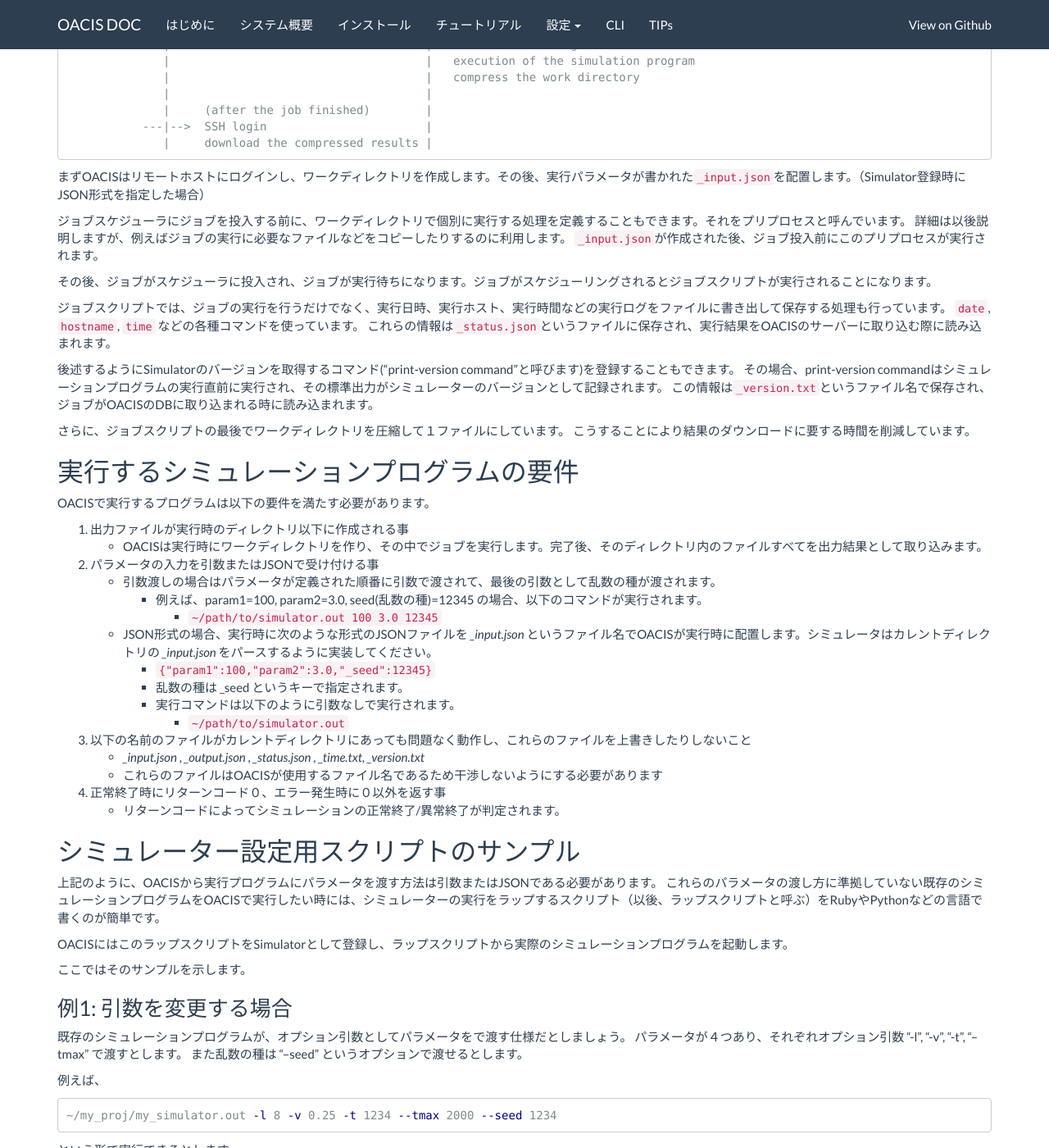
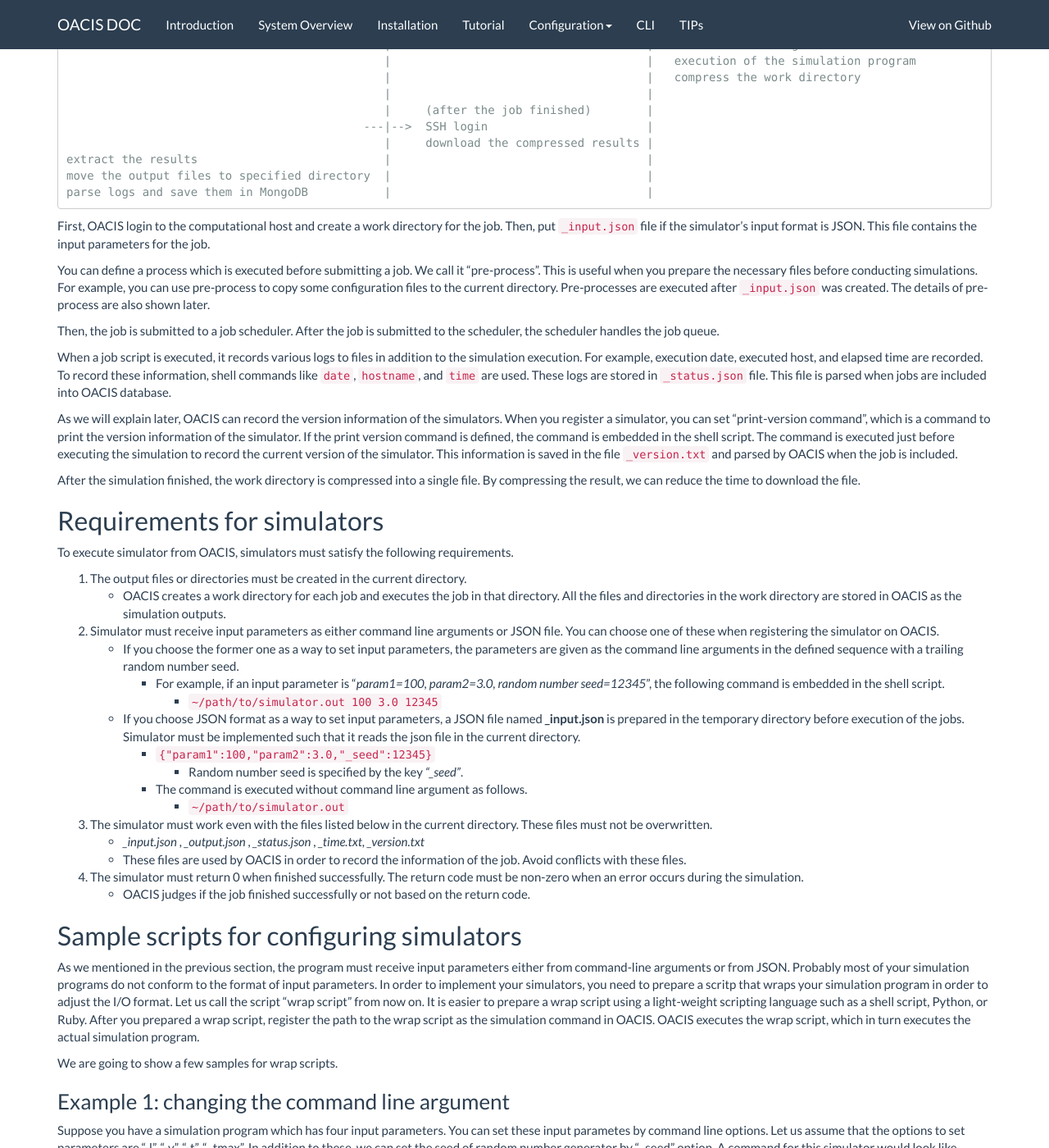
Before and after one commit to crest-cassia/oacis, a Jekyll site: the page built from en/configuring_simulator.md, in a window 1280 px wide and 1400 px high, scrolled down 948 px. Shown: the whole window at 82% size. Built offline with Jekyll 4.4.1, drawn with Linux system fonts in a browser that asks for light colours; nearby versions of some CDN libraries; some of the changed text lies outside the part shown.

Commit message:
writing english doc (WIP)

````diff
--- a/en/configuring_simulator.md
+++ b/en/configuring_simulator.md
@@ -1,122 +1,116 @@
 ---
 layout: default
-title: "シミュレーターの設定"
-lang: ja
+title: "Configuring Simulator"
+lang: en
 next_page: configuring_analyzer
 ---
 
 # {{ page.title }}
 
-ここではシミュレーターをOACISに登録する方法について解説します。
+In this page, we are going to demonstrate how to setup a simulator on OACIS.
 
-OACISから既存のシミュレーターを実行できるようにするには、OACISの実行方式にあうようにシミュレーターを設定する必要があります。
-例えば、OACISはパラメータを引数またはJSONでシミュレーターに渡しますが、既存のシミュレーターをその形式に合わせるために小さなスクリプトを用意する必要があります。
-ここではその設定方法について解説していきます。
+In order to execute an existing simulator from OACIS, the simulator must be prepared to conform to the requirements by OACIS.
+For example, OACIS gives input parameters to simulators by command-line arguments or JSON. Your must prepare a small script in order to adjust the interface of input parameters.
+In this page, how to prepare a simulator as well as a few samples are demonstrated.
 
 * TOC
 {:toc}
 
 ---
 
-## ジョブ実行の動作
+## Job Execution Sequence
 
-まず、OACISに登録されたSimulatorがどのようにジョブが実行されるかについてより詳細に説明します。
+First, the job execution sequence are explained in detail.
 
-OACISにSimulatorを登録する際には、実行プログラムそのものではなくコマンドの文字列を登録します。こうすることにより、OACISは任意の言語で書かれたプログラムを実行できるようにしていますが、実行プログラムは各ホストで事前にビルドしておく必要があります。
-OACISはジョブ実行時にコマンドが埋め込まれたシェルスクリプト（以降、ジョブスクリプトと呼ぶことにします）を作成し、そのジョブスクリプトをリモートホストのジョブスケジューラ（例えばTorque）にSSH経由で投入します。
-ジョブを投入する際には、各ジョブごとに一時ディレクトリ（以後、ワークディレクトリと呼びます）を作成します。
-ワークディレクトリはHost登録時に"work base dir"という項目で指定したパス以下に作成されます。
-ジョブスクリプトの中では、そのワークディレクトリに`cd`してからコマンドを実行するようになっています。
+When you register a simulator on OACIS, you save the command line string, not the execution program itself. By this specification, OACIS can run various programs written in any programming language. It also means that the simulation program must be compiled on computational hosts before submitting a job.
+OACIS generates a shell script including the command line to execute the program. We call this script "job script". For each run, one job script is created. Job scripts created by OACIS are submitted to the job schedulers (such as Torque) on computational hosts via SSH.
+Just before submitting job scripts, a temporary directory is created for each job. We call it "work directory". Jobs are executed in their work directories. Work directories are created under the "work base dir" directory which was specified when registering a computational host.
 
-
-時系列順により詳細にジョブ実行の流れを見ていきましょう。実行の流れは以下のようになっています。
+Here is the summary of the job sequence.
 
 ```text
 
-OACIS-server  |     remote host (login node)        |   computation node
---------------|-------------------------------------|---------------------------------------
-           ---|-->  SSH login                       |
-              |     create a work directory         |
-              |     prepare _input.json             |
-              |     create a job script             |
-              |     execute preprocess              |
-              |     submit job script               |
-              |                                     |   (when job script start)
-              |                                     |   execute print-version command
-              |                                     |   save execution logs to a file
-              |                                     |   execution of the simulation program
-              |                                     |   compress the work directory
-              |                                     |
-              |     (after the job finished)        |
-           ---|-->  SSH login                       |
-              |     download the compressed results |
+OACIS-server                                  |     computational host              |   computation node
+----------------------------------------------|-------------------------------------|---------------------------------------
+                                           ---|-->  SSH login                       |
+                                              |     create a work directory         |
+                                              |     prepare _input.json             |
+                                              |     create a job script             |
+                                              |     execute preprocess              |
+                                              |     submit job script               |
+                                              |                                     |   (when job script start)
+                                              |                                     |   execute print-version command
+                                              |                                     |   save execution logs to a file
+                                              |                                     |   execution of the simulation program
+                                              |                                     |   compress the work directory
+                                              |                                     |
+                                              |     (after the job finished)        |
+                                           ---|-->  SSH login                       |
+                                              |     download the compressed results |
+extract the results                           |                                     |
+move the output files to specified directory  |                                     |
+parse logs and save them in MongoDB           |                                     |
 ```
 
-まずOACISはリモートホストにログインし、ワークディレクトリを作成します。その後、実行パラメータが書かれた`_input.json`を配置します。（Simulator登録時にJSON形式を指定した場合）
+First, OACIS login to the computational host and create a work directory for the job.
+Then, put `_input.json` file if the simulator's input format is JSON. This file contains the input parameters for the job.
 
-ジョブスケジューラにジョブを投入する前に、ワークディレクトリで個別に実行する処理を定義することもできます。それをプリプロセスと呼んでいます。
-詳細は以後説明しますが、例えばジョブの実行に必要なファイルなどをコピーしたりするのに利用します。
-`_input.json`が作成された後、ジョブ投入前にこのプリプロセスが実行されます。
+You can define a process which is executed before submitting a job. We call it "pre-process".
+This is useful when you prepare the necessary files before conducting simulations. For example, you can use pre-process to copy some configuration files to the current directory.
+Pre-processes are executed after `_input.json` was created. The details of pre-process are also shown later.
 
-その後、ジョブがスケジューラに投入され、ジョブが実行待ちになります。ジョブがスケジューリングされるとジョブスクリプトが実行されることになります。
+Then, the job is submitted to a job scheduler. After the job is submitted to the scheduler, the scheduler handles the job queue.
 
-ジョブスクリプトでは、ジョブの実行を行うだけでなく、実行日時、実行ホスト、実行時間などの実行ログをファイルに書き出して保存する処理も行っています。
-`date`, `hostname`, `time` などの各種コマンドを使っています。
-これらの情報は`_status.json`というファイルに保存され、実行結果をOACISのサーバーに取り込む際に読み込まれます。
+When a job script is executed, it records various logs to files in addition to the simulation execution. For example, execution date, executed host, and elapsed time are recorded. To record these information, shell commands like `date`, `hostname`, and `time` are used.
+These logs are stored in `_status.json` file. This file is parsed when jobs are included into OACIS database.
 
-後述するようにSimulatorのバージョンを取得するコマンド("print-version command"と呼びます)を登録することもできます。
-その場合、print-version commandはシミュレーションプログラムの実行直前に実行され、その標準出力がシミュレーターのバージョンとして記録されます。
-この情報は`_version.txt`というファイル名で保存され、ジョブがOACISのDBに取り込まれる時に読み込まれます。
+As we will explain later, OACIS can record the version information of the simulators. When you register a simulator, you can set "print-version command", which is a command to print the version information of the simulator.
+If the print version command is defined, the command is embedded in the shell script. The command is executed just before executing the simulation to record the current version of the simulator. This information is saved in the file `_version.txt` and parsed by OACIS when the job is included.
 
-さらに、ジョブスクリプトの最後でワークディレクトリを圧縮して１ファイルにしています。
-こうすることにより結果のダウンロードに要する時間を削減しています。
+After the simulation finished, the work directory is compressed into a single file. By compressing the result, we can reduce the time to download the file.
 
-## 実行するシミュレーションプログラムの要件
+## Requirements for simulators
 
-OACISで実行するプログラムは以下の要件を満たす必要があります。
+To execute simulator from OACIS, simulators must satisfy the following requirements.
 
-1. 出力ファイルが実行時のディレクトリ以下に作成される事
-    - OACISは実行時にワークディレクトリを作り、その中でジョブを実行します。完了後、そのディレクトリ内のファイルすべてを出力結果として取り込みます。
-2. パラメータの入力を引数またはJSONで受け付ける事
-    - 引数渡しの場合はパラメータが定義された順番に引数で渡されて、最後の引数として乱数の種が渡されます。
-        - 例えば、param1=100, param2=3.0, seed(乱数の種)=12345 の場合、以下のコマンドが実行されます。
+1. The output files or directories must be created in the current directory.
+    - OACIS creates a work directory for each job and executes the job in that directory. All the files and directories in the work directory are stored in OACIS as the simulation outputs.
+2. Simulator must receive input parameters as either command line arguments or JSON file. You can choose one of these when registering the simulator on OACIS.
+    - If you choose the former one as a way to set input parameters, the parameters are given as the command line arguments in the defined sequence with a trailing random number seed.
+        - For example, if an input parameter is "*param1=100, param2=3.0, random number seed=12345*", the following command is embedded in the shell script.
             -  `~/path/to/simulator.out 100 3.0 12345`
-    - JSON形式の場合、実行時に次のような形式のJSONファイルを *_input.json* というファイル名でOACISが実行時に配置します。シミュレータはカレントディレクトリの *_input.json* をパースするように実装してください。
+    - If you choose JSON format as a way to set input parameters, a JSON file named **_input.json** is prepared in the temporary directory before execution of the jobs. Simulator must be implemented such that it reads the json file in the current directory.
         - `{"param1":100,"param2":3.0,"_seed":12345}`
-        - 乱数の種は _seed というキーで指定されます。
-        - 実行コマンドは以下のように引数なしで実行されます。
+            - Random number seed is specified by the key *"_seed"*.
+        - The command is executed without command line argument as follows.
             - `~/path/to/simulator.out`
-3. 以下の名前のファイルがカレントディレクトリにあっても問題なく動作し、これらのファイルを上書きしたりしないこと
+3. The simulator must work even with the files listed below in the current directory. These files must not be overwritten.
     - *_input.json* , *_output.json* , *_status.json* , *_time.txt*, *_version.txt*
-    - これらのファイルはOACISが使用するファイル名であるため干渉しないようにする必要があります
-4. 正常終了時にリターンコード０、エラー発生時に０以外を返す事
-    - リターンコードによってシミュレーションの正常終了/異常終了が判定されます。
+    - These files are used by OACIS in order to record the information of the job. Avoid conflicts with these files.
+4. The simulator must return 0 when finished successfully. The return code must be non-zero when an error occurs during the simulation.
+    - OACIS judges if the job finished successfully or not based on the return code.
 
-## シミュレーター設定用スクリプトのサンプル
+## Sample scripts for configuring simulators
 
-上記のように、OACISから実行プログラムにパラメータを渡す方法は引数またはJSONである必要があります。
-これらのパラメータの渡し方に準拠していない既存のシミュレーションプログラムをOACISで実行したい時には、シミュレーターの実行をラップするスクリプト（以後、ラップスクリプトと呼ぶ）をRubyやPythonなどの言語で書くのが簡単です。
+As we mentioned in the previous section, the program must receive input parameters either from command-line arguments or from JSON.
+Probably most of your simulation programs do not conform to the format of input parameters. In order to implement your simulators, you need to prepare a scritp that wraps your simulation program in order to adjust the I/O format. Let us call the script "wrap script" from now on.
+It is easier to prepare a wrap script using a light-weight scripting language such as a shell script, Python, or Ruby.
+After you prepared a wrap script, register the path to the wrap script as the simulation command in OACIS. OACIS executes the wrap script, which in turn executes the actual simulation program.
 
-OACISにはこのラップスクリプトをSimulatorとして登録し、ラップスクリプトから実際のシミュレーションプログラムを起動します。
+We are going to show a few samples for wrap scripts.
 
-ここではそのサンプルを示します。
+### Example 1: changing the command line argument
 
-### 例1: 引数を変更する場合
-
-既存のシミュレーションプログラムが、オプション引数としてパラメータをで渡す仕様だとしましょう。
-パラメータが４つあり、それぞれオプション引数 "-l", "-v", "-t", "--tmax" で渡すとします。
-また乱数の種は "--seed" というオプションで渡せるとします。
-
-例えば、
+Suppose you have a simulation program which has four input parameters. You can set these input parametes by command line options.
+Let us assume that the options to set parameters are "-l", "-v", "-t", "--tmax". In addition to these, we can set the seed of random number generator by "--seed" option.
+A command for this simulator would look like
 
 ```bash
 ~/my_proj/my_simulator.out -l 8 -v 0.25 -t 1234 --tmax 2000 --seed 1234
 ```
 
-という形で実行できるとします。
-
-OACISで引数形式でパラメータを渡す場合、各パラメータが引数として順番に渡されるだけなので上記の形式には合致しません。
-そこで、このプログラムをOACISのシミュレーターとして実行するために以下のようなシェルスクリプトを準備します。
+You can not run this program directly since the format of the command line is different from the one given by OACIS.
+To adjust the input format, we prepare a shell script `wrapper.sh` as follows:
 
 ```bash
 #!/bin/bash
@@ -126,14 +120,14 @@
 $script_dir/my_simulator.out -l $1 -v $2 -t $3 --tmax $4 --seed $5
 ```
 
-このようなシェルスクリプトを`my_proj`に配置して実行することで、OACISから引数で与えられるパラメータを適切な形式にしてシミュレーションプログラムを実行できるようになります。
+Put this shell script in the directory where the simulation program exists. By running this wrap script from OACIS, you can execute the simulation program with the input parameters given by OACIS.
 
-この際のポイントは
+The tips for this script are
 
-- `set -e`をスクリプト内で実行する。こうすることで`my_simulator.out`が異常終了(0以外のリターンコードで終了)した場合に、`wrapper.sh`も異常終了するようになります。
-    - OACISは`wrapper.sh`のリターンコードを見て、Runが正常終了したか異常終了したかを判定します。`set -e`が無いと、`my_simulator.out`が異常終了しても、`wrapper.sh`は正常終了するのでRun自体が正常終了したと判定され、OACIS上でのステータスが"finished"と誤判定されます。
-- `my_simulator.out`を実行する際に、パスは絶対パスで指定する必要があります。
-    - OACISはジョブ実行時に各Runごとに一時ディレクトリを作成し、そこにcdしてからジョブを実行します。そのため実行ファイルは**絶対パス**で指定する必要がある。
+- Put `set -e` within the script, which makes the return code of `wrapper.sh` to a non zero value when the simulation program returns non-zero code.
+    - OACIS checks the return code of `wrapper.sh` to judge if the job finished successfully or not. Without `set -e`, you always get a return code 0 even if the actual simulation program fails, which results in a misjudgement of the job status.
+- When you execute the actual simulation program (`my\_simulator.out`), you need to specify the absolute path of the executable.
+    - Since OACIS executes a job from its work directory, the path of the executable must be written in the absolute path.
 
 ### 例2. パラメータを別の形式の外部ファイルで実行する場合
 
````
